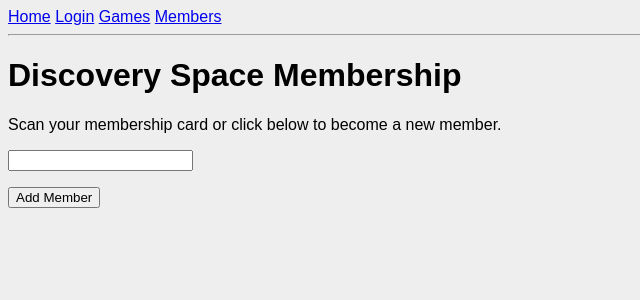
After one commit to dncswim76/discovery_space_rfid, a Flask app: page /members in a window 1280 px wide. The commit adds this page. Shown: the top 300 px of the page, without its empty margins (0-640 px from the left). Run offline with Flask 2, Linux system fonts and the light colour scheme; some libraries are stand-ins or nearby versions.

Commit message:
Progress on member tracking system

```diff
--- a/app/templates/base.html
+++ b/app/templates/base.html
@@ -21,7 +21,7 @@
         <a href="/login">Login</a>
     {% endif %}
     <a href="/games">Games</a>
-    <a href="/member">Member Check</a>
+    <a href="/members">Members</a>
     </div>
     <hr>
     {% with messages = get_flashed_messages() %}
--- a/app/templates/home.html
+++ b/app/templates/home.html
@@ -2,4 +2,5 @@
 {% block content %}
     <h1>RFID Games</h1>
     <a class="button" href="{{ url_for('games') }}">Play Now!</a>
+    <a class="button" href="{{ url_for('members') }}">Members</a>
 {% endblock %}
--- /dev/null
+++ b/app/templates/members.html
@@ -0,0 +1,19 @@
+{% extends "base.html" %}
+{% block content %}
+    <div>
+        <h1>Discovery Space Membership</h1>
+        <p>Scan your membership card or click below to become a new member.<p>
+        <!-- Form to scan membership card.-->
+        <form action="" method="post" name="scan_member">
+            <input name="member_tag" type="text" />
+        </form>
+        <!-- Form to create new member.-->
+        <form action="" method="post" name="add_member">
+            <input name="new_member" type="submit" value="Add Member" />
+        </form>
+        <!-- Redirect for admins to manage members.-->
+        {% if session.authenticated %}
+            <a class="button" href="{{ url_for('manage_members') }}">Manage Members</a>
+        {% endif %}
+    </div>
+{% endblock %}
--- a/app/views.py
+++ b/app/views.py
@@ -7,7 +7,7 @@ from sqlalchemy import text
 from werkzeug import secure_filename
 
 from .forms import LoginForm
-from .models import Device, Game, game_device_link, GameMode, Question, question_answer_link, User
+from .models import Device, Game, game_device_link, GameMode, Member, MemberVisit, Question, question_answer_link, User
 from .utils import allowed_file, media_type
 
 
@@ -406,7 +406,7 @@ def edit_game(game_id):
             for question in questions:
                 answers.append(Device.query.join(Question.answers).filter(
                                     Question.id == question.id).all())
-        # render template with attributes
+        # Render template with attributes
         return render_template('edit_games.html',
                     game=game,
                     current_mode=current_mode,
@@ -416,8 +416,74 @@ def edit_game(game_id):
                     answers=answers)
 
 
-@app.route('/member/', methods=['GET', 'POST'])
-def member_check_in():
+@app.route('/members', methods=['GET', 'POST'])
+def members():
     ''' Track member visits to Discovery Space.'''
 
-    pass
+    if request.method == "POST":
+        # Check that tag belongs to active member
+        if "member_tag" in request.form:
+            member_tag = request.form.get('member_tag', type=str)
+            # Get member corresponding to tag or None
+            member = Member.query.filter(
+                        Member.card_number == member_tag).first()
+            # If active member, increment visits and redirect to member page
+            if member:
+                visit = MemberVisit(member=member.id, date=datetime.now())
+                # Commit visit
+                db.session.add(visit)
+                db.session.commit()
+                # Redirect home if an administrator is not logged in
+                if session['authenticated']:
+                    return redirect(url_for('member_info', member_id=member.id))
+                else:
+                    flash(u'Thank you for visiting!')
+                    return redirect(url_for('home'))
+            # Otherwise, report that tag does not belong to active member
+            else:
+                flash(u'Card does not correspond to active member. Select "Add \
+                    Member" to add a new member.')
+                return redirect(url_for('members'))
+        # Create new member
+        elif "new_member" in request.form:
+            member = Member(
+                        member_first_name="First Name",
+                        member_last_name="Last Name",
+                        card_number="Card Number")
+            db.session.add(member)
+            db.session.commit()
+            # redirect to new member's page
+            return redirect(url_for('member_info', member_id=member.id))
+    # Render template on GET request
+    else:
+        return render_template('members.html')
+
+
+@app.route('/members/<int:member_id>', methods=['GET', 'POST'])
+def member_info(member_id):
+    ''' View and edit member information.'''
+
+    # Get member
+    member = Member.query.get_or_404(member_id)
+
+    if request.method == "POST":
+        # Delete member
+        if "the_member" in request.form:
+            db.session.delete(member)
+            db.session.commit()
+            # Redirect to member page
+            return redirect(url_for('members'))
+    else:
+        return render_template('member_info.html',
+                    member=member)
+
+
+@app.route('/manage_members', methods=['GET', 'POST'])
+@login_required
+def manage_members():
+    ''' Admin interface for searching and editing members.'''
+
+    if request.method == "POST":
+        pass
+    else:
+        pass
```
Also changed, not shown: app/templates/member_info.html (added, +16 -0 lines).
